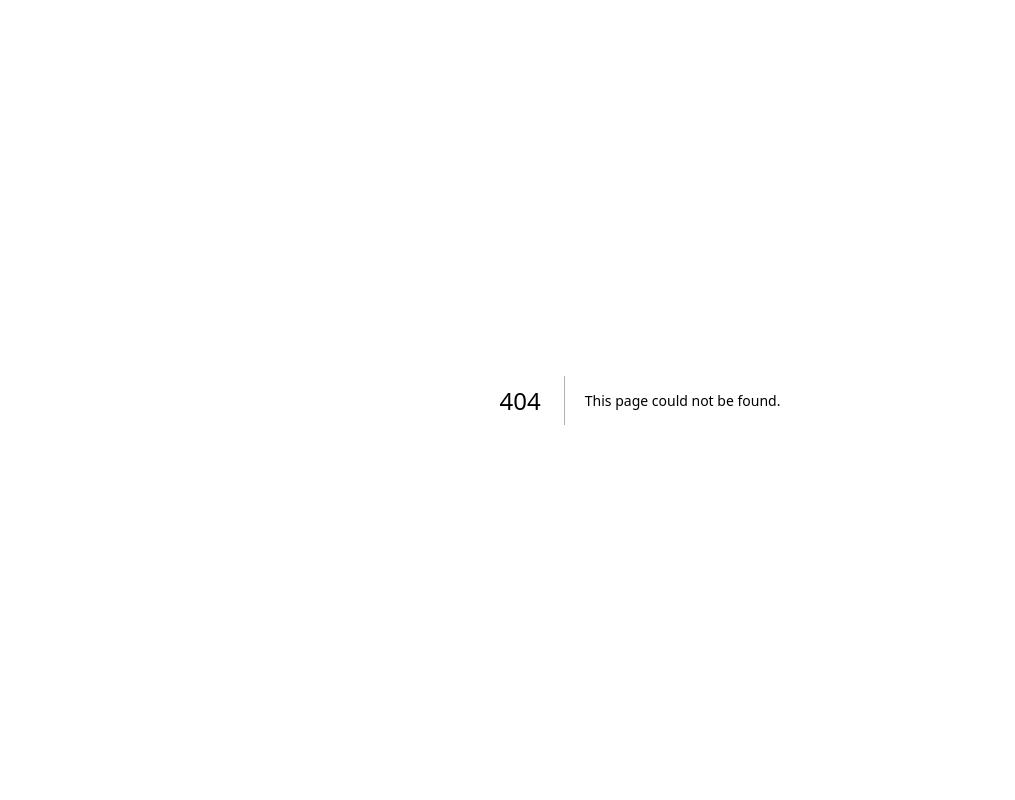
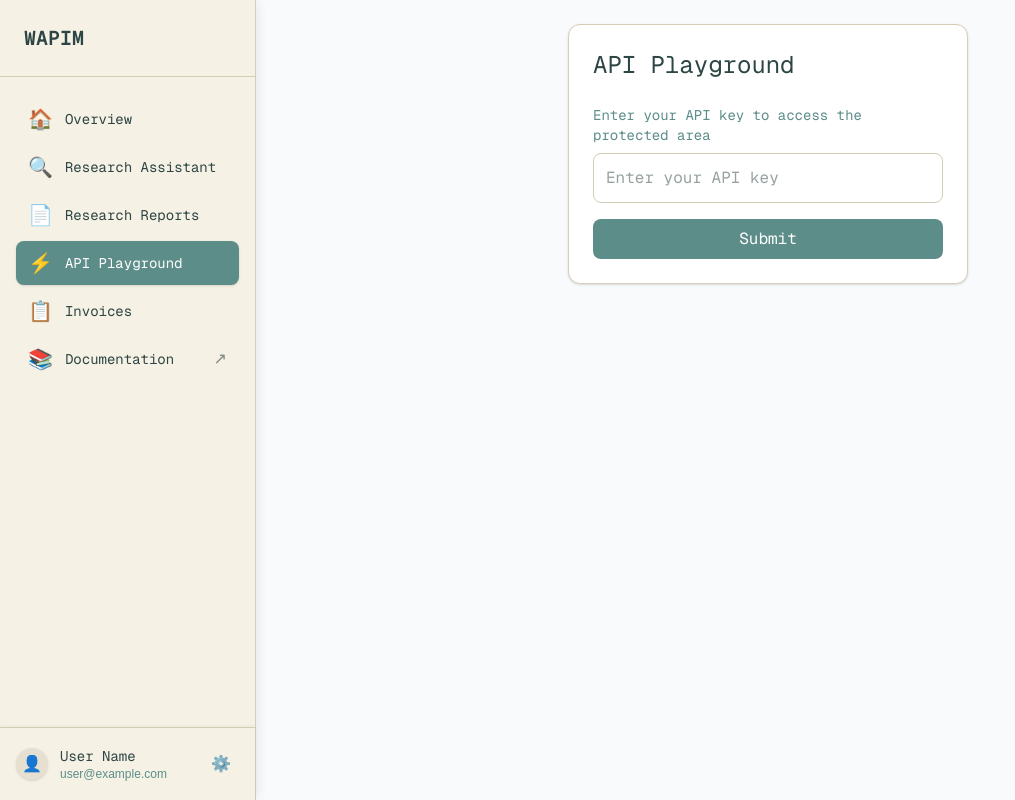
Before and after one commit to nghialam-arent3d/WebAPIManager, a Next.js app in the folder wapim/: page /playground in a window 1280 px wide. Before the commit this address had no page. Shown: the whole page, without its empty margins (0-1015 px from the left). Built offline with nearby package versions, Linux system fonts and the light colour scheme; no server answers.

Commit message:
feat: add playground and protected page

```diff
--- /dev/null
+++ b/wapim/src/app/playground/page.js
@@ -0,0 +1,113 @@
+'use client';
+
+import { useState } from 'react';
+import { useRouter } from 'next/navigation';
+import Notification from '@/components/Notification';
+import Sidebar from '@/components/Sidebar';
+import { supabase } from '@/lib/supabase';
+
+export default function Playground() {
+  const [apiKey, setApiKey] = useState('');
+  const [isLoading, setIsLoading] = useState(false);
+  const [notification, setNotification] = useState({
+    show: false,
+    message: '',
+    type: 'success'
+  });
+  const router = useRouter();
+
+  const validateApiKey = async (key) => {
+    try {
+      const { data, error } = await supabase
+        .from('api_keys')
+        .select('*')
+        .eq('key', key)
+        .single();
+
+      if (error) throw error;
+      return !!data;
+    } catch (error) {
+      console.error('Error validating API key:', error);
+      return false;
+    }
+  };
+
+  const handleSubmit = async (e) => {
+    e.preventDefault();
+    if (!apiKey.trim()) return;
+
+    setIsLoading(true);
+    try {
+      const isValid = await validateApiKey(apiKey);
+
+      if (isValid) {
+        // Store the valid API key in localStorage
+        localStorage.setItem('validApiKey', apiKey);
+        router.push(`/protected?key=${encodeURIComponent(apiKey)}`);
+      } else {
+        setNotification({
+          show: true,
+          message: 'Invalid API key',
+          type: 'error'
+        });
+      }
+    } catch (error) {
+      setNotification({
+        show: true,
+        message: 'Error validating API key',
+        type: 'error'
+      });
+    } finally {
+      setIsLoading(false);
+    }
+  };
+
+  return (
+    <div className="flex min-h-screen bg-gray-50">
+      <Sidebar />
+
+      <div className="flex-1">
+        <div className="max-w-md mx-auto p-6">
+          <div className="bg-white rounded-xl border border-[#d4cdb7] p-6 shadow-sm">
+            <h1 className="text-2xl font-mono text-[#2d4544] mb-6">API Playground</h1>
+
+            <form onSubmit={handleSubmit} className="space-y-4">
+              <div>
+                <label className="block text-sm font-mono text-[#5c8d89] mb-2">
+                  Enter your API key to access the protected area
+                </label>
+                <input
+                  type="text"
+                  value={apiKey}
+                  onChange={(e) => setApiKey(e.target.value)}
+                  placeholder="Enter your API key"
+                  className="w-full p-3 border border-[#d4cdb7] rounded-lg font-mono text-[#2d4544]
+                           focus:outline-none focus:ring-2 focus:ring-[#5c8d89] transition-all"
+                  autoComplete="off"
+                  spellCheck="false"
+                  disabled={isLoading}
+                />
+              </div>
+
+              <button
+                type="submit"
+                className="w-full px-4 py-2 bg-[#5c8d89] text-white rounded-lg hover:bg-[#4a7571]
+                         transition-colors font-mono disabled:opacity-50 disabled:cursor-not-allowed"
+                disabled={isLoading}
+              >
+                {isLoading ? 'Validating...' : 'Submit'}
+              </button>
+            </form>
+          </div>
+        </div>
+
+        <Notification
+          show={notification.show}
+          message={notification.message}
+          type={notification.type}
+          onHide={() => setNotification(prev => ({ ...prev, show: false }))}
+        />
+      </div>
+    </div>
+  );
+}
--- /dev/null
+++ b/wapim/src/app/protected/page.js
@@ -0,0 +1,131 @@
+'use client';
+
+import { useEffect, useState } from 'react';
+import { useRouter, useSearchParams } from 'next/navigation';
+import Notification from '@/components/Notification';
+import { supabase } from '@/lib/supabase';
+
+export default function Protected() {
+  const [notification, setNotification] = useState({
+    show: false,
+    message: '',
+    type: 'success'
+  });
+  const [isValidated, setIsValidated] = useState(false);
+  const router = useRouter();
+  const searchParams = useSearchParams();
+  const apiKey = searchParams.get('key');
+
+  useEffect(() => {
+    const validateApiKey = async () => {
+      // Check if we already have a valid API key in localStorage
+      const storedKey = localStorage.getItem('validApiKey');
+      if (storedKey) {
+        setIsValidated(true);
+        return;
+      }
+
+      if (!apiKey) {
+        router.push('/playground');
+        return;
+      }
+
+      try {
+        const { data, error } = await supabase
+          .from('api_keys')
+          .select('*')
+          .eq('key', apiKey)
+          .single();
+
+        if (error) throw error;
+
+        if (data) {
+          // Store the valid API key in localStorage
+          localStorage.setItem('validApiKey', apiKey);
+          setIsValidated(true);
+          setNotification({
+            show: true,
+            message: 'Valid API key, /protected can be accessed',
+            type: 'success'
+          });
+        } else {
+          setNotification({
+            show: true,
+            message: 'Invalid API key',
+            type: 'error'
+          });
+          setTimeout(() => {
+            router.push('/playground');
+          }, 2000);
+        }
+      } catch (error) {
+        console.error('Error validating API key:', error);
+        setNotification({
+          show: true,
+          message: 'Error validating API key',
+          type: 'error'
+        });
+        setTimeout(() => {
+          router.push('/playground');
+        }, 2000);
+      }
+    };
+
+    validateApiKey();
+  }, [apiKey, router]);
+
+  const handleLogout = () => {
+    localStorage.removeItem('validApiKey');
+    router.push('/playground');
+  };
+
+  if (!isValidated) {
+    return (
+      <div className="min-h-screen bg-gray-50">
+        <div className="max-w-md mx-auto p-6">
+          <div className="bg-white rounded-xl border border-[#d4cdb7] p-6 shadow-sm">
+            <h1 className="text-2xl font-mono text-[#2d4544] mb-6">Protected Area</h1>
+            <p className="text-[#5c8d89]">
+              This is a protected area. Your API key is being validated...
+            </p>
+          </div>
+        </div>
+
+        <Notification
+          show={notification.show}
+          message={notification.message}
+          type={notification.type}
+          onHide={() => setNotification(prev => ({ ...prev, show: false }))}
+        />
+      </div>
+    );
+  }
+
+  return (
+    <div className="min-h-screen bg-gray-50">
+      <div className="max-w-md mx-auto p-6">
+        <div className="bg-white rounded-xl border border-[#d4cdb7] p-6 shadow-sm">
+          <div className="flex justify-between items-center mb-6">
+            <h1 className="text-2xl font-mono text-[#2d4544]">Protected Area</h1>
+            <button
+              onClick={handleLogout}
+              className="px-4 py-2 text-[#5c8d89] hover:bg-[#e6e0d0] rounded-lg transition-colors font-mono"
+            >
+              Logout
+            </button>
+          </div>
+          <p className="text-[#5c8d89]">
+            Welcome to the protected area! You have successfully authenticated with a valid API key.
+          </p>
+        </div>
+      </div>
+
+      <Notification
+        show={notification.show}
+        message={notification.message}
+        type={notification.type}
+        onHide={() => setNotification(prev => ({ ...prev, show: false }))}
+      />
+    </div>
+  );
+}
--- a/wapim/src/components/Sidebar.js
+++ b/wapim/src/components/Sidebar.js
@@ -64,8 +64,8 @@ export default function Sidebar() {
     {
       name: 'API Playground',
       icon: '⚡',
-      href: '/api-playground',
-      active: pathname === '/api-playground'
+      href: '/playground',
+      active: pathname === '/playground'
     },
     {
       name: 'Invoices',
--- /dev/null
+++ b/wapim/src/middleware.js
@@ -0,0 +1,20 @@
+import { NextResponse } from 'next/server';
+
+export function middleware(request) {
+  // Check if the request is for the protected route
+  if (request.nextUrl.pathname.startsWith('/protected')) {
+    // Get the API key from the URL
+    const apiKey = request.nextUrl.searchParams.get('key');
+
+    // If no API key is provided in URL, redirect to playground
+    if (!apiKey) {
+      return NextResponse.redirect(new URL('/playground', request.url));
+    }
+  }
+
+  return NextResponse.next();
+}
+
+export const config = {
+  matcher: '/protected/:path*',
+};
```
